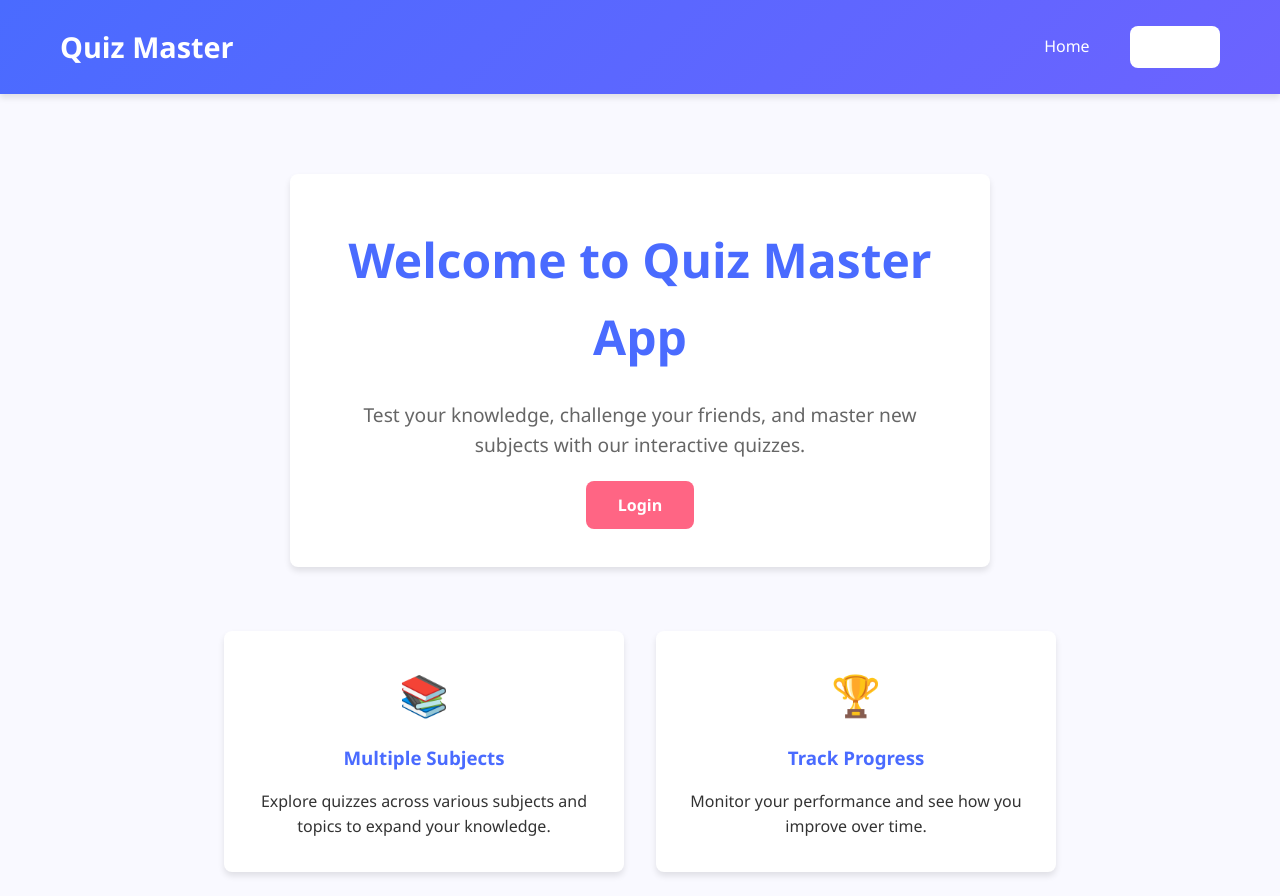
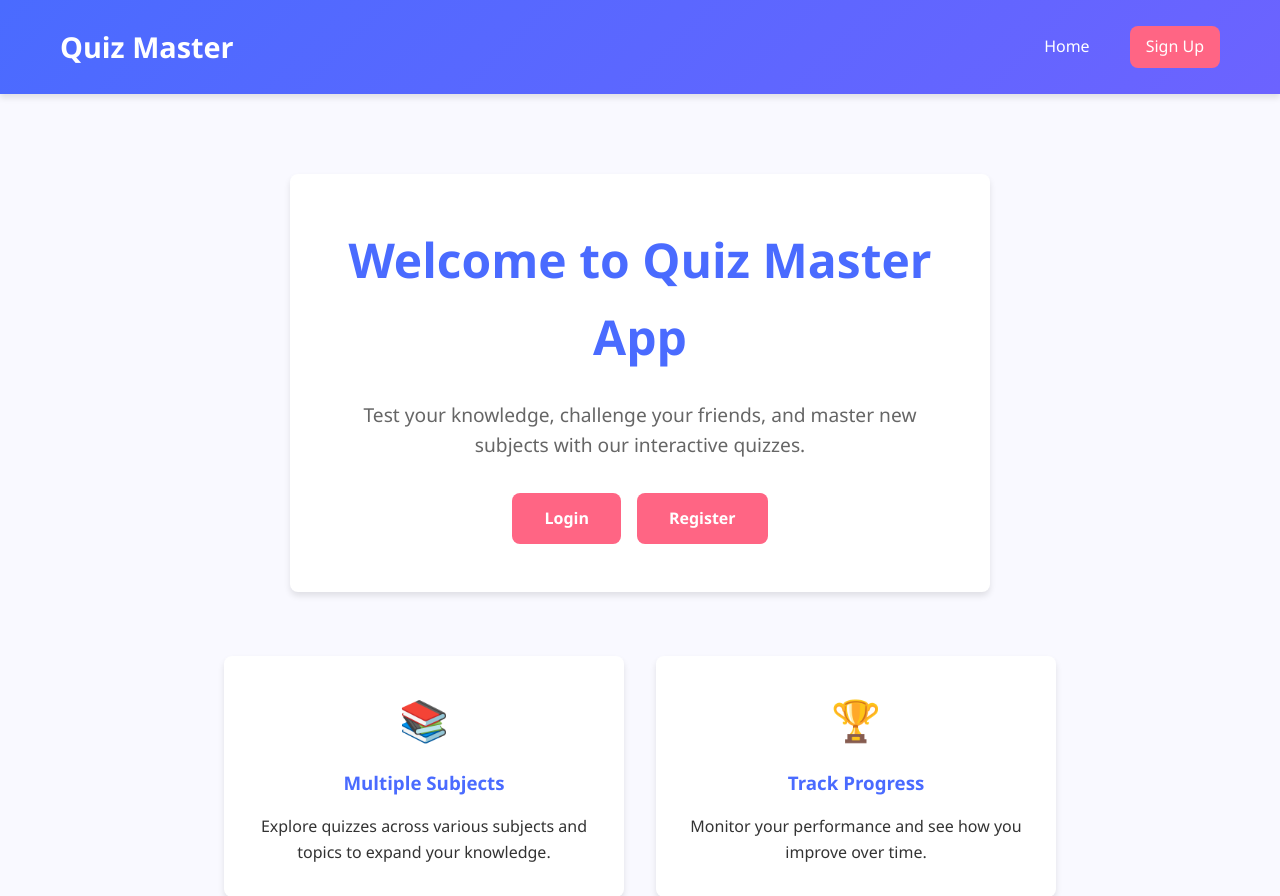
Before and after one commit to Ritika-Budhiraja/quiz_master, a Flask app: page / in a window 1280 px wide. Shown: the top 896 px of the page. Run offline with Flask 3, Linux system fonts and the light colour scheme.

Commit message:
updated register button

```diff
--- a/templates/index.html
+++ b/templates/index.html
@@ -1,5 +1,6 @@
 <!DOCTYPE html>
 <html lang="en">
+
 <head>
     <meta charset="UTF-8">
     <meta name="viewport" content="width=device-width, initial-scale=1.0">
@@ -74,12 +75,16 @@
         }
 
         .btn-primary {
-            background-color: var(--light-text);
-            color: var(--primary-color);
+            background-color: var(--accent-color);
+            /* Changed to a more visible color */
+            color: white;
+            /* Ensures text is visible */
             padding: 0.5rem 1.5rem;
             border-radius: var(--border-radius);
             font-weight: 600;
-            transition: transform 0.2s;
+            transition: transform 0.2s, box-shadow 0.2s;
+            text-decoration: none;
+            /* Ensures no underline */
         }
 
         .btn-primary:hover {
@@ -122,8 +127,13 @@
 
         .cta-buttons {
             display: flex;
+            /* Use flexbox for alignment */
             gap: 1rem;
+            /* Add spacing between buttons */
             justify-content: center;
+            /* Center the buttons horizontally */
+            align-items: center;
+            /* Align buttons vertically */
             margin-top: 2rem;
         }
 
@@ -135,6 +145,8 @@
             text-decoration: none;
             font-weight: 600;
             transition: transform 0.2s, box-shadow 0.2s;
+            display: inline-block;
+            /* Ensure buttons are inline elements */
         }
 
         .btn-secondary:hover {
@@ -267,6 +279,7 @@
         }
     </style>
 </head>
+
 <body>
     <!-- Header with navigation -->
     <header>
@@ -286,7 +299,8 @@
         <div class="container">
             <div class="welcome-box">
                 <h1>Welcome to Quiz Master App</h1>
-                <p>Test your knowledge, challenge your friends, and master new subjects with our interactive quizzes.</p>
+                <p>Test your knowledge, challenge your friends, and master new subjects with our interactive quizzes.
+                </p>
 
                 <div class="cta-buttons">
                     <div class="dropdown">
@@ -294,9 +308,9 @@
                         <div class="dropdown-menu">
                             <a href="{{ url_for('user_login') }}">Login As User</a>
                             <a href="{{ url_for('admin_login') }}">Login As Admin</a>
-
                         </div>
                     </div>
+                    <a href="{{ url_for('register') }}" class="btn-secondary">Register</a>
                 </div>
             </div>
 
@@ -323,7 +337,8 @@
                 <div class="feature-card">
                     <div class="feature-icon">🧠</div>
                     <h3>Personalized Learning</h3>
-                    <p>Get recommendations based on your performance and interests to enhance your learning experience.</p>
+                    <p>Get recommendations based on your performance and interests to enhance your learning experience.
+                    </p>
                 </div>
             </div>
         </div>
@@ -343,4 +358,5 @@
         </div>
     </footer>
 </body>
+
 </html>
```
